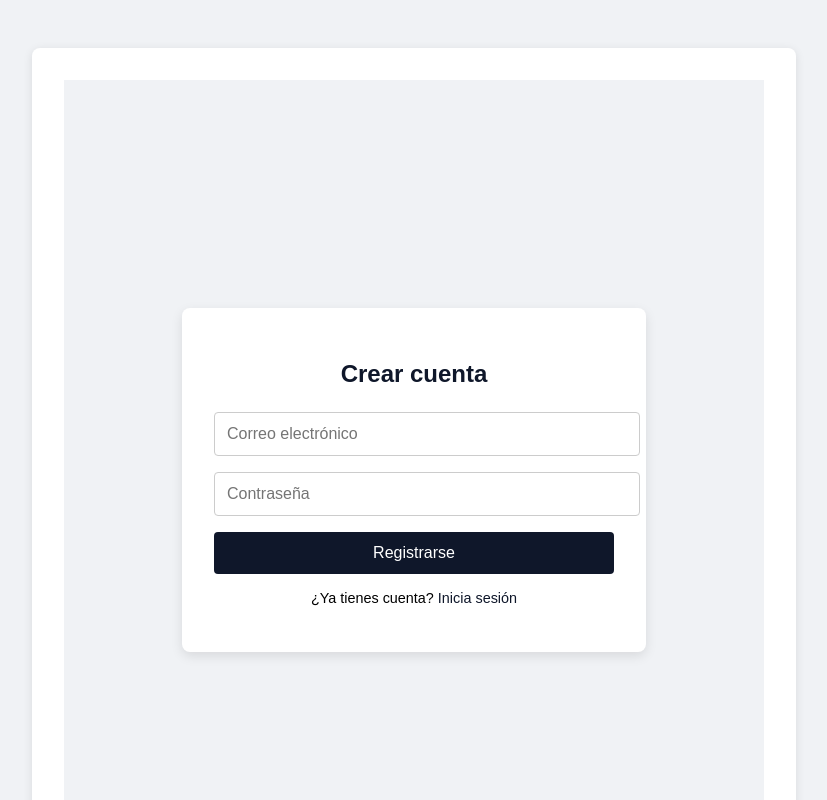
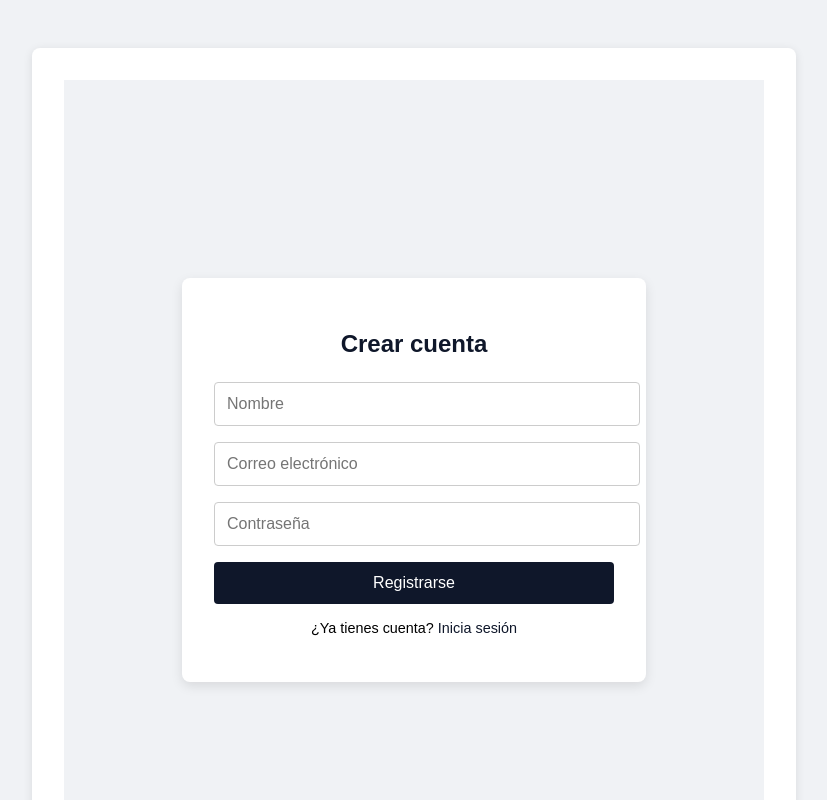
Before and after one commit to JPgitidaho/proyecto-fronted-fullstack, a React (Vite) app: page /register in a window 1280 px wide. Shown: the top 800 px of the page, without its empty margins (226-1053 px from the left). Built offline with nearby package versions, Linux system fonts and the light colour scheme.

Commit message:
actualization

```diff
--- a/src/pages/Register.jsx
+++ b/src/pages/Register.jsx
@@ -7,11 +7,13 @@ export default function Register() {
   const [email, setEmail] = useState('')
   const [password, setPassword] = useState('')
   const navigate = useNavigate()
+  const [name, setName] = useState('')
+
 
   const handleSubmit = async (e) => {
     e.preventDefault()
     try {
-      const res = await api.post('/auth/register', { email, password })
+      const res = await api.post('/auth/register', { name, email, password })
       alert(res.data.msg || 'Usuario registrado correctamente')
       navigate('/login')
     } catch (err) {
@@ -24,6 +26,14 @@ export default function Register() {
     <div className={styles.container}>
       <form className={styles.form} onSubmit={handleSubmit}>
         <h2 className={styles.title}>Crear cuenta</h2>
+        <input
+          type="text"
+          placeholder="Nombre"
+          value={name}
+          onChange={(e) => setName(e.target.value)}
+          className={styles.input}
+          required
+        />
 
         <input
           type="email"
```
